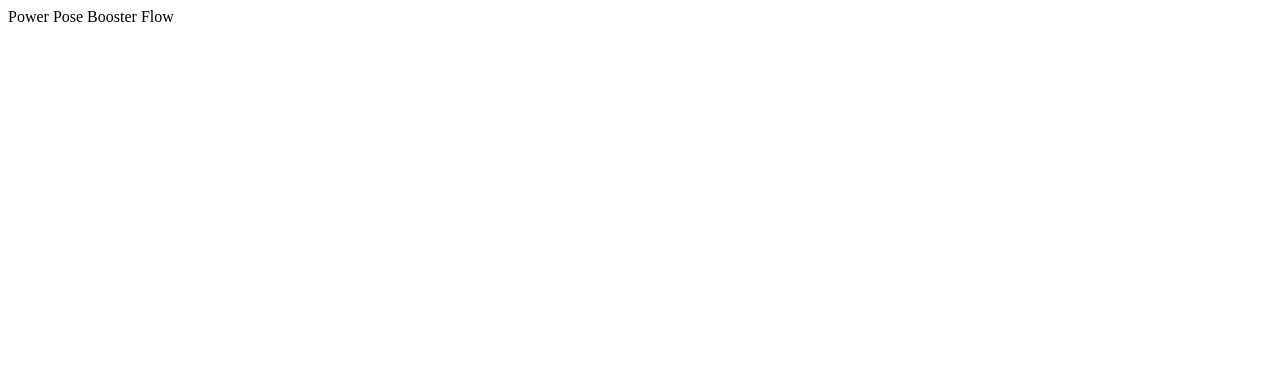
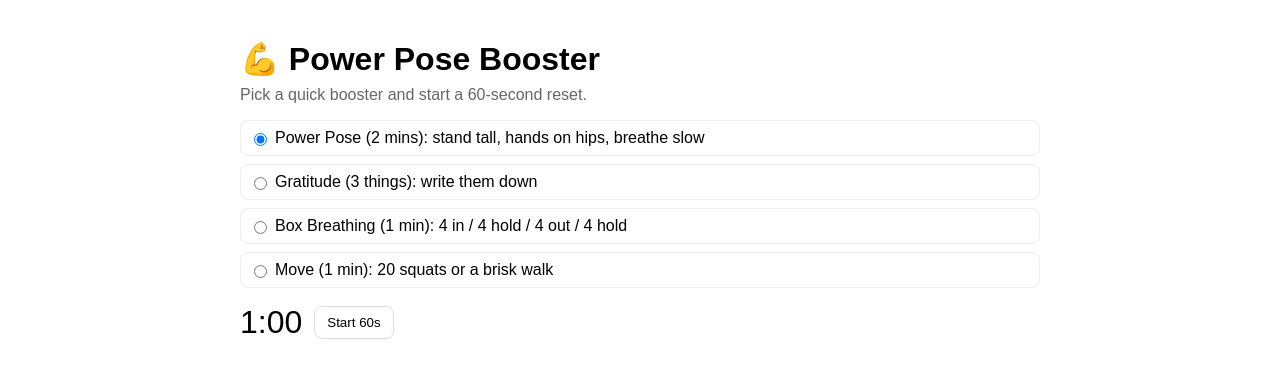
Before and after one commit to HuwBYB/BYB, a React (Vite) app: page /power-pose in a window 1280 px wide. Shown: the top 378 px of the page. Built offline with nearby package versions, Linux system fonts and the light colour scheme.

Commit message:
Update PowerPoseBooster.jsx

```diff
--- a/src/components/PowerPoseBooster.jsx
+++ b/src/components/PowerPoseBooster.jsx
@@ -1,7 +1,85 @@
-import React from 'react';
+import React, { useEffect, useState } from 'react';
 
-const PowerPoseBooster = () => {
-  return <div>Power Pose Booster Flow</div>;
+const BOOSTS = [
+  { id: 'pose', label: 'Power Pose (2 mins): stand tall, hands on hips, breathe slow' },
+  { id: 'grat', label: 'Gratitude (3 things): write them down' },
+  { id: 'breath', label: 'Box Breathing (1 min): 4 in / 4 hold / 4 out / 4 hold' },
+  { id: 'move', label: 'Move (1 min): 20 squats or a brisk walk' },
+];
+
+export default function PowerPoseBooster() {
+  const [selected, setSelected] = useState(BOOSTS[0].id);
+  const [running, setRunning] = useState(false);
+  const [seconds, setSeconds] = useState(60);
+  const [done, setDone] = useState(false);
+
+  useEffect(() => {
+    if (!running) return;
+    if (seconds <= 0) {
+      setRunning(false);
+      setDone(true);
+      return;
+    }
+    const t = setTimeout(() => setSeconds(s => s - 1), 1000);
+    return () => clearTimeout(t);
+  }, [running, seconds]);
+
+  function start() {
+    setDone(false);
+    setSeconds(60);
+    setRunning(true);
+  }
+
+  return (
+    <div style={styles.page}>
+      <h1 style={styles.title}>💪 Power Pose Booster</h1>
+      <p style={styles.sub}>Pick a quick booster and start a 60-second reset.</p>
+
+      <div style={styles.list}>
+        {BOOSTS.map(b => (
+          <label key={b.id} style={styles.item}>
+            <input
+              type="radio"
+              name="boost"
+              checked={selected === b.id}
+              onChange={() => setSelected(b.id)}
+              style={{ marginRight: 8 }}
+            />
+            {b.label}
+          </label>
+        ))}
+      </div>
+
+      <div style={styles.timerBox}>
+        <div style={styles.timer}>{format(seconds)}</div>
+        <button style={styles.btn} onClick={start} disabled={running}>
+          {running ? 'Running…' : 'Start 60s'}
+        </button>
+      </div>
+
+      {done && (
+        <div style={styles.done}>
+          ✅ Session complete! Feel the shift. Back to work with fresh energy.
+        </div>
+      )}
+    </div>
+  );
+}
+
+function format(s) {
+  const m = Math.floor(s / 60);
+  const sec = String(s % 60).padStart(2, '0');
+  return `${m}:${sec}`;
+}
+
+const styles = {
+  page: { maxWidth: 800, margin: '0 auto', padding: '2rem', fontFamily: 'Arial, sans-serif' },
+  title: { margin: 0, fontSize: '2rem' },
+  sub: { marginTop: 8, color: '#666' },
+  list: { marginTop: 16, display: 'grid', gap: 8 },
+  item: { display: 'flex', alignItems: 'center', padding: 8, border: '1px solid #eee', borderRadius: 8 },
+  timerBox: { marginTop: 16, display: 'flex', alignItems: 'center', gap: 12 },
+  timer: { fontSize: 32, fontVariantNumeric: 'tabular-nums' },
+  btn: { padding: '8px 12px', borderRadius: 8, border: '1px solid #ddd', background: '#fff', cursor: 'pointer' },
+  done: { marginTop: 12, color: '#16a34a', fontWeight: 600 },
 };
-
-export default PowerPoseBooster;
```
